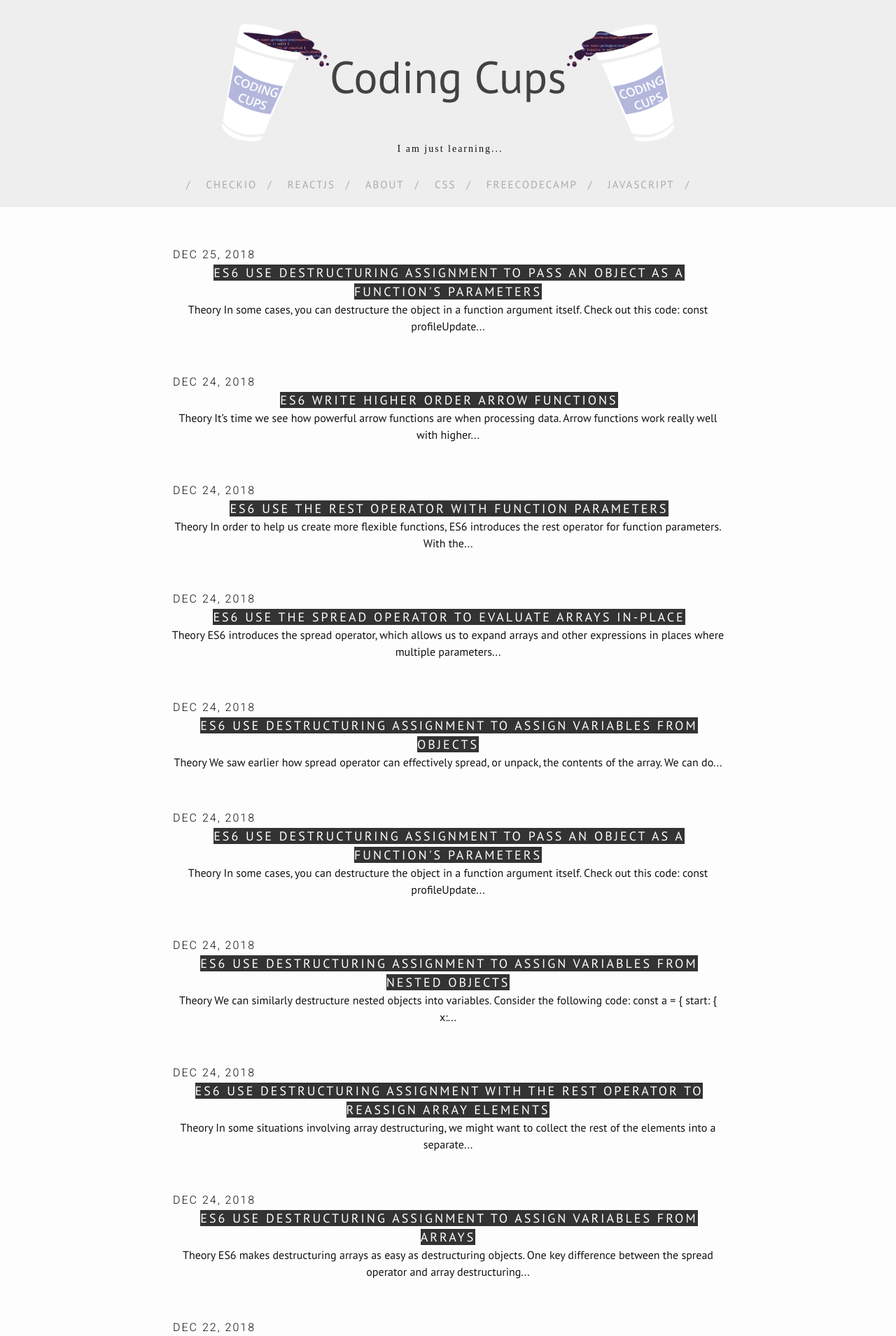
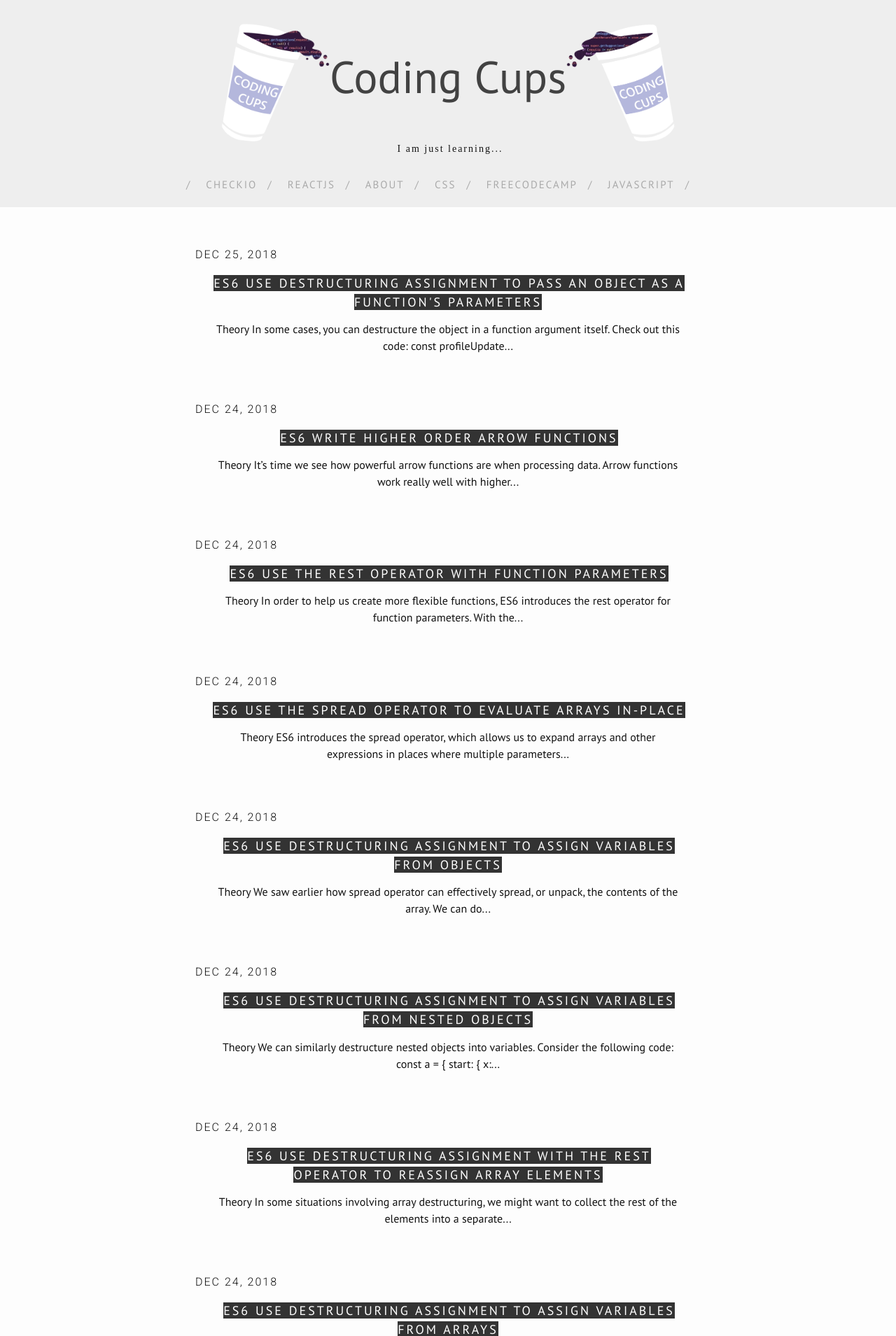
Before and after one commit to dumpofmemory/dumpofmemory.github.io, a Jekyll site: the page built from index.html, in a window 1280 px wide. Shown: the top 1909 px of the page at 70% size. Built offline with Jekyll 4.4.1, drawn with Linux system fonts in a browser that asks for light colours; nearby versions of some CDN libraries; some of the changed lines change nothing that is shown.

Commit message:
edit css

````diff
--- a/_posts/2018-12-24-ES6-Destructuring-Objects-as-Params.md
+++ /dev/null
@@ -1,89 +0,0 @@
----
-layout: post
-title: ES6 Use Destructuring Assignment to Pass an Object as a Function's Parameters
-categories: freeCodeCamp
----
-
-## Theory
-In some cases, you can destructure the object in a function argument itself.
-
-Check out this code:
-```js
-const profileUpdate = (profileData) => {
-  const { name, age, nationality, location } = profileData;
-  // do something with these variables
-}
-```
-This effectively destructures the object sent into the function. This can also be done in-place:
-
-```js
-const profileUpdate = ({ name, age, nationality, location }) => {
-  /* do something with these fields */
-}
-```
-This removes some extra lines and makes our code look neat.
-
-This has the added benefit of not having to manipulate an entire object in a function; only the fields that are needed are copied inside the function.
-
-
-## Task
-Use destructuring assignment within the argument to the function half to send only max and min inside the function.
-
-```js
-const stats = {
-  max: 56.78,
-  standard_deviation: 4.34,
-  median: 34.54,
-  mode: 23.87,
-  min: -0.75,
-  average: 35.85
-};
-const half = (function() {
-  "use strict"; // do not change this line
-
-  // change code below this line
-  return function half(stats) {
-    // use function argument destructuring
-    return (stats.max + stats.min) / 2.0;
-  };
-  // change code above this line
-
-})();
-console.log(stats); // should be object
-console.log(half(stats)); // should be 28.015
-```
-
-### Task Conditions to be satisfied
-- stats should be an object.
-- half(stats) should be 28.015
-- Destructuring was used.
-
-
-## Solution
-```javascript
-
-const stats = {
-  max: 56.78,
-  standard_deviation: 4.34,
-  median: 34.54,
-  mode: 23.87,
-  min: -0.75,
-  average: 35.85
-};
-const half = (function() {
-  "use strict"; // do not change this line
-
-  // change code below this line
-  return ({max, min}) => { // use function argument destructuring
-    return (max + min) / 2.0;
-  }
-  // change code above this line
-
-})();
-console.log(stats); // should be object
-console.log(half(stats)); // should be 28.015
-
-
-```
-
-### Notes
--- a/css/style.scss
+++ b/css/style.scss
@@ -374,7 +374,8 @@ pre {
     /*font-family: 'Roboto', sans-serif;
   font-weight: 300;*/
     /*line-height: 1.7;*/
-    padding-top: 3.5em;
+    margin-top: 1.5em;
+    padding: 2em 2em 0.5em 2em;
     text-align: center;
 }
 
@@ -400,8 +401,14 @@ pre {
     text-transform: uppercase;
     letter-spacing: 3px;
     text-indent: 3px;
+    // padding-top: 10px;
+    // padding-bottom: 5px;
+    padding: 15px 20px 10px 20px;;
 }
 
+.postExt {
+    padding: .2em 2em .2em 2em;
+}
 
 /**
  * Site header
````
